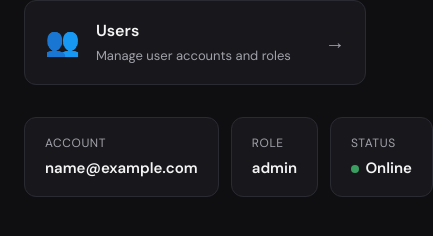
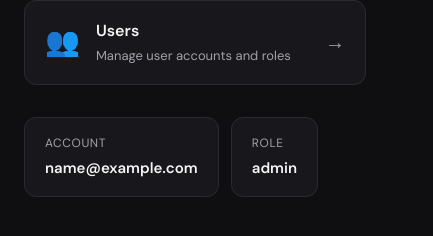
Before and after one commit to sina-moshref/user-management-new-v, a React (Vite) app in the folder client/: page / in a window 390 px wide. Shown: the part 482-718 px from the top of the page, 433 px wide, since content can reach past the window. Built offline with nearby package versions, Linux system fonts and the light colour scheme; no server answers; sample sign-in values are in the browser's storage.

Commit message:
fixing bugs

```diff
--- a/client/src/pages/Dashboard.jsx
+++ b/client/src/pages/Dashboard.jsx
@@ -69,11 +69,13 @@ export default function Dashboard() {
           <span className={styles.infoLabel}>Role</span>
           <span className={styles.infoValue}>{user?.role}</span>
         </div>
-        <div className={styles.infoCard} id="status">
-          <span className={styles.infoLabel}>Status</span>
-          <span className={styles.infoValue}>
-            <span className={styles.statusDot} /> Online
-          </span>
+        <div className={styles.statuss}>
+          <div className={styles.infoCard}>
+            <span className={styles.infoLabel}>Status</span>
+            <span className={styles.infoValue}>
+              <span className={styles.statusDot} /> Online
+            </span>
+          </div>
         </div>
       </section>
     </div>
--- a/client/src/pages/Dashboard.module.css
+++ b/client/src/pages/Dashboard.module.css
@@ -197,7 +197,7 @@
 }
 
 @media (max-width: 720px) {
-  #status {
+  .statuss {
     display: none;
   }
 }
```
